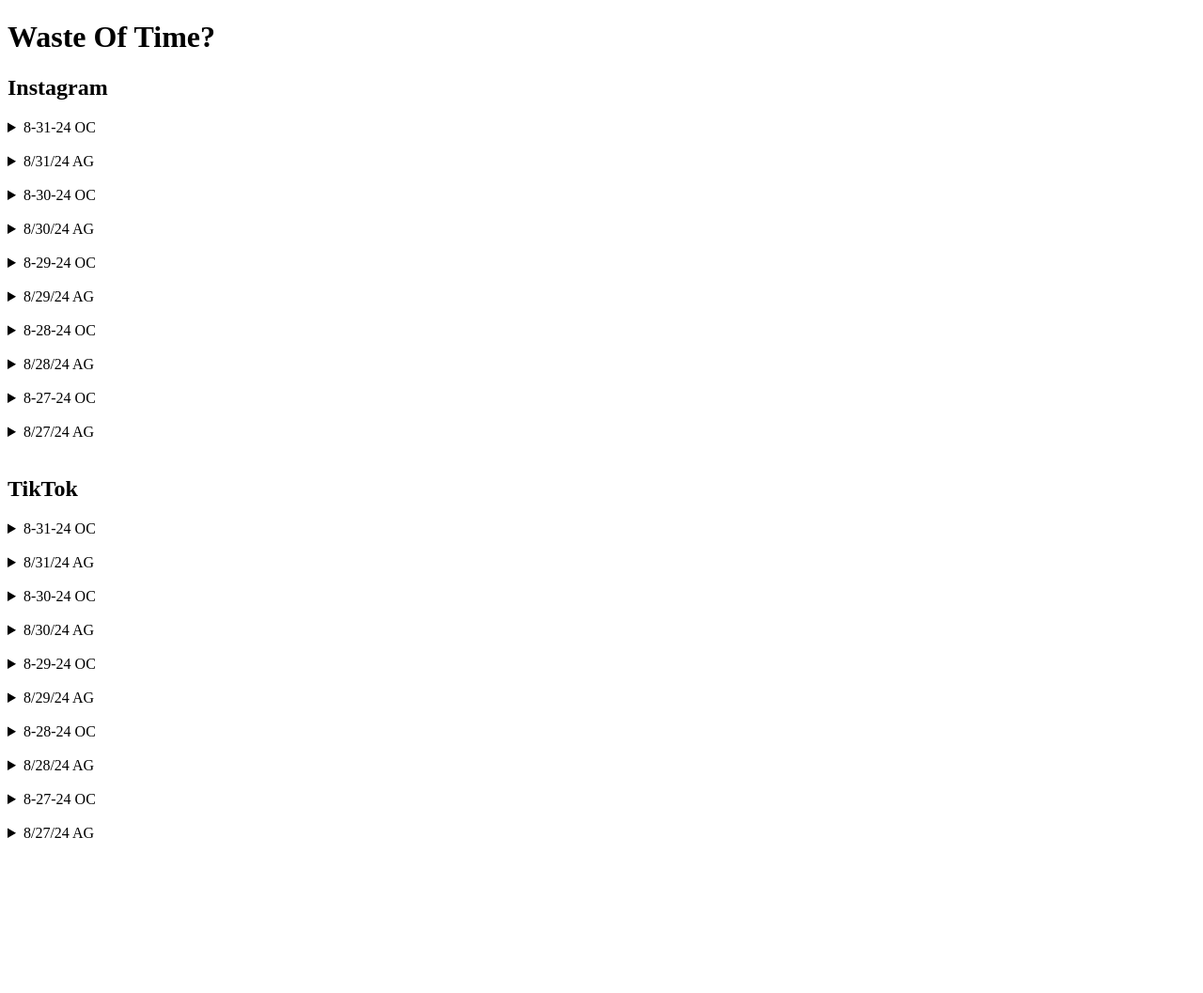
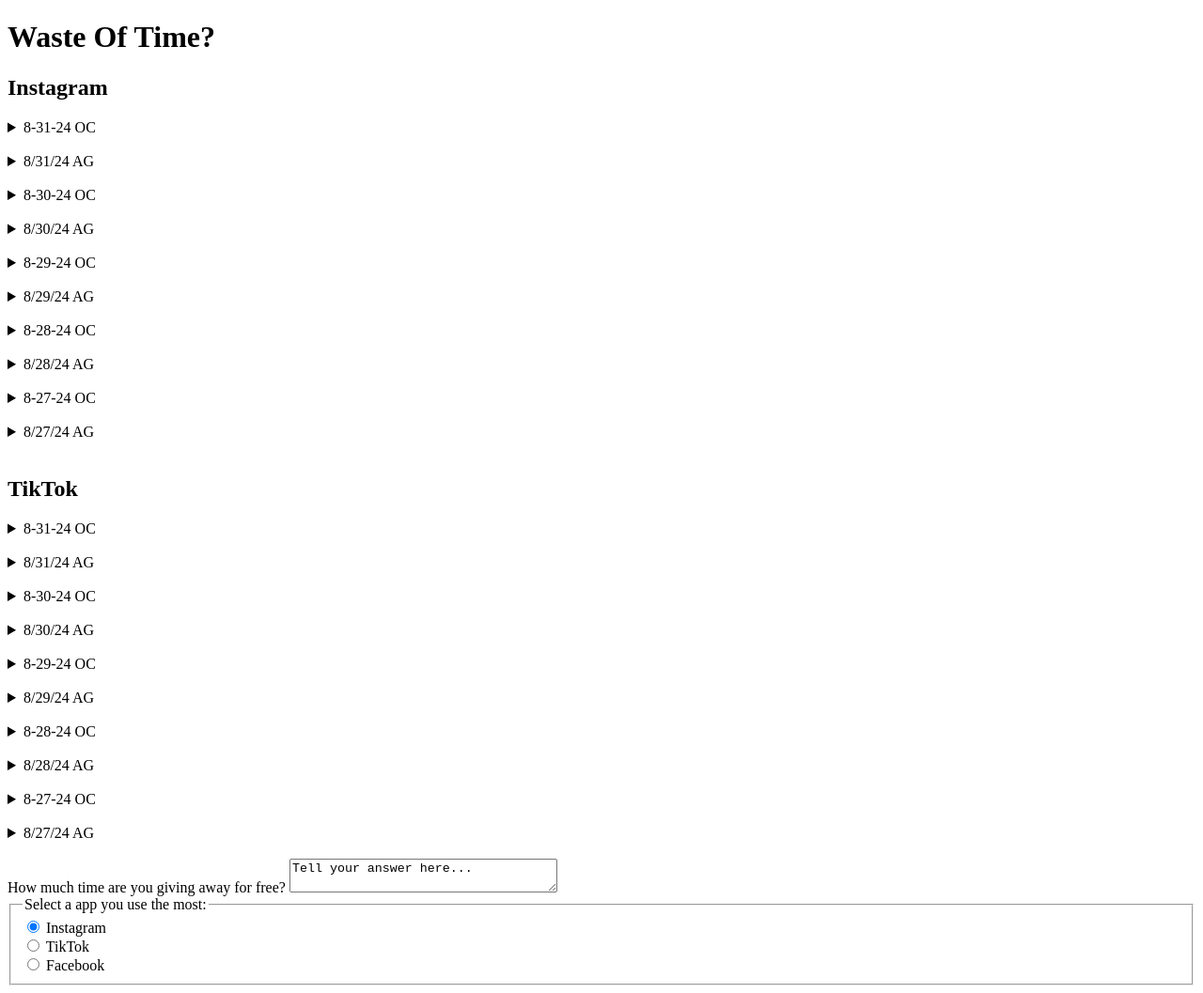
Before and after one commit to oliviajoyyy/project-1_cg, a plain HTML site: page index.html in a window 1280 px wide. Shown: the whole page at 94% size. Before the commit the page ends 922 px from the top, so only its background shows below. Drawn offline with Linux system fonts and the light colour scheme.

Commit message:
Update index.html

```diff
--- a/index.html
+++ b/index.html
@@ -47,7 +47,7 @@
                 <h3>Time: 1 hours 2 minute</h3>
                 <details>
                   <summary>What could you have done during this time?</summary>
-                  <h3>I could of go grocery shopping/h3>
+                  <h3>I could of go grocery shopping<h3>
                  </details>
               </details><br>
 
@@ -81,7 +81,7 @@
                 <h3>Time: 1 hours 23 minute</h3>
                 <details>
                   <summary>What could you have done during this time?</summary>
-                  <h3>read a book</h3>
+                  <h3>Read A Book</h3>
                  </details>
               </details><br>
 
@@ -203,11 +203,40 @@
 
     </main>
 
+<div>
+</body>
 
-</body>
+<label for="story"> How much time are you giving away for free?</label>
+
+ <textarea id="story " name=" story" rows="'5"
+ cols="33">
+Tell your answer here...
+</textarea>
+
+
+</section>
 
 
 
+<fieldset>
+    <legend>Select a app you use the most:</legend>
 
+    <div>
+      <input type="radio" id="instagram" name="drone" value="instagram" checked />
+      <label for="instagram">Instagram</label>
+    </div>
 
+    <div>
+      <input type="radio" id="TikTok" name="drone" value="TikTok" />
+      <label for="TikTok">TikTok</label>
+    </div>
+
+    <div>
+      <input type="radio" id="facebook" name="drone" value="facebook" />
+      <label for="facebook">Facebook</label>
+    </div>
+  </fieldset>
+
+</div>
+</section>
 </html>
```
